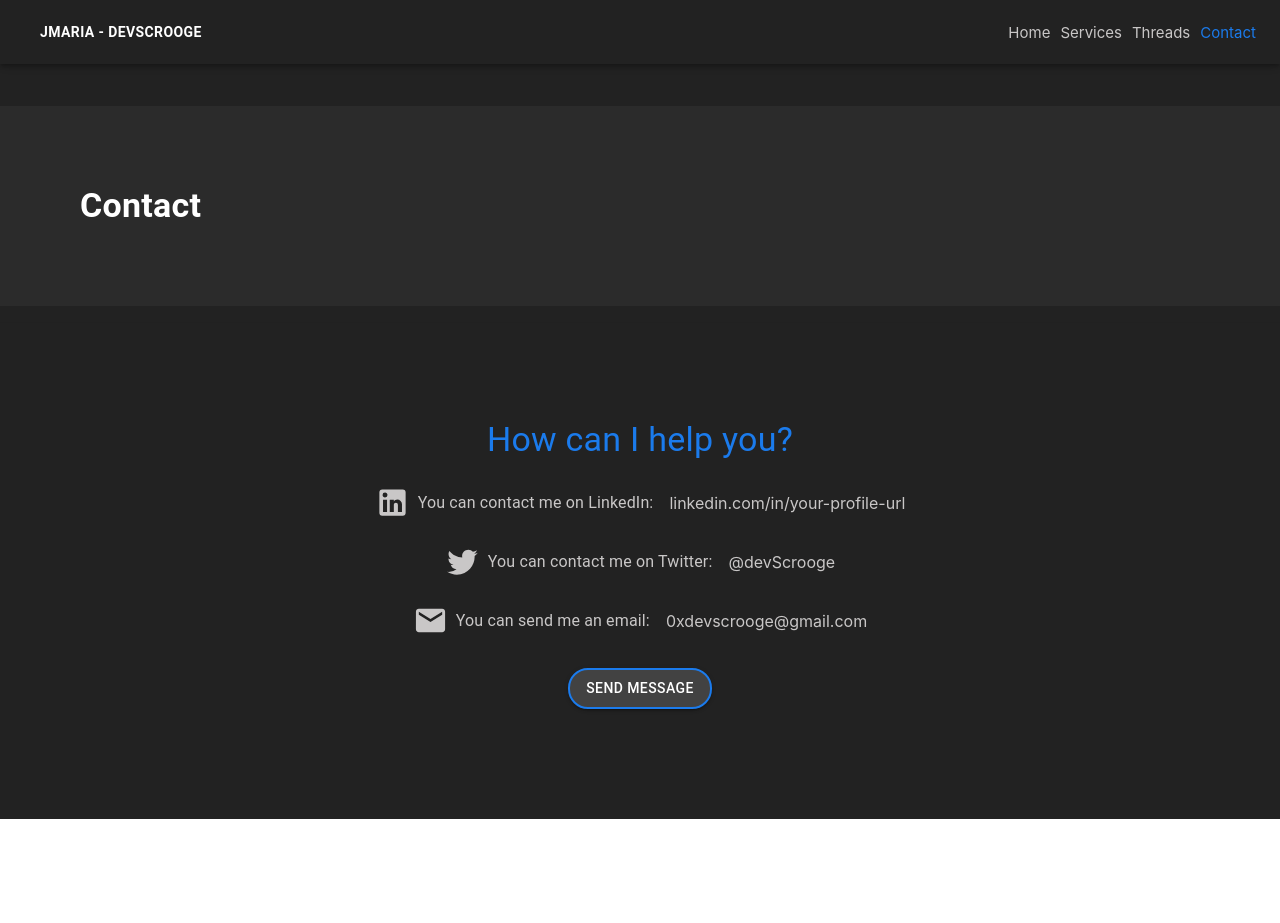
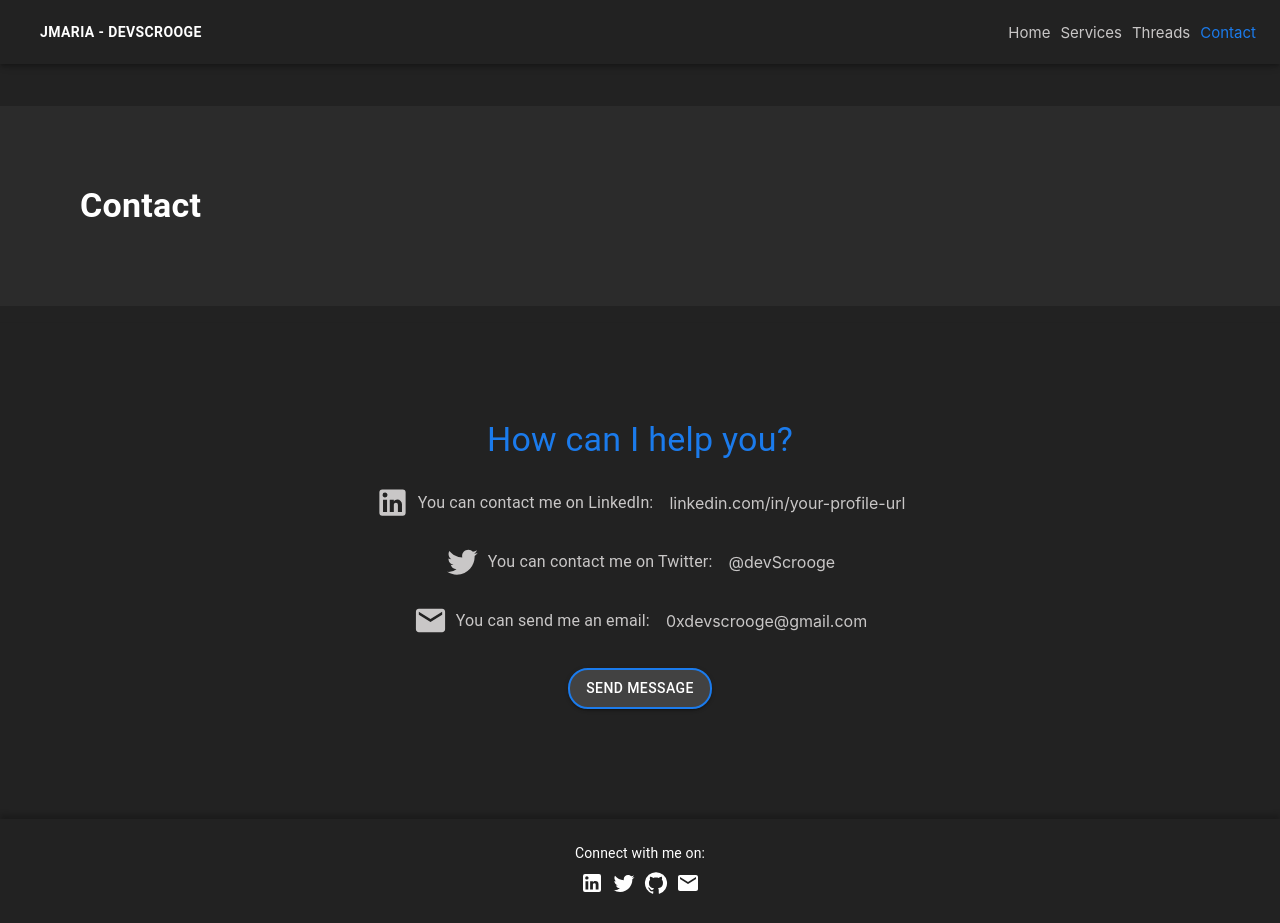
Before and after one commit to JMariadlcs/devscrooge.com, a React (Create React App) app: page /contact in a window 1280 px wide. Before the commit the page ends 819 px from the top, so only its background shows below. Built offline with nearby package versions, Linux system fonts and the light colour scheme.

Commit message:
footerBar

```diff
--- a/src/App.js
+++ b/src/App.js
@@ -1,7 +1,7 @@
 import { Box, ThemeProvider } from "@mui/material"
 import { Routes, Route } from 'react-router-dom'
 import Navbar from "./components/Navbar"
-
+import FooterBar from "./components/FooterBar"
 import Home from "./components/Home"
 import ServicesPage from "./components/Services"
 import ThreadsPage from "./components/Threads"
@@ -21,7 +21,7 @@ function App() {
                     <Route path='/threads' element={<ThreadsPage />} />
                     <Route path='/contact' element={<Contact />} />
                 </Routes>
-
+                <FooterBar />
             </Box>
         </ThemeProvider >
     );
--- a/src/components/footer.js
+++ b/src/components/FooterBar.js
@@ -1,7 +1,7 @@
 import { Box, Typography } from '@mui/material';
 import { LinkedIn, Twitter, GitHub, Mail } from '@mui/icons-material';
 
-const FooterComponent = () => {
+const FooterBar = () => {
     return (
         <Box sx={{
             bgcolor: '#222222',
@@ -38,4 +38,4 @@ const FooterComponent = () => {
     )
 };
 
-export default FooterComponent
+export default FooterBar
```
